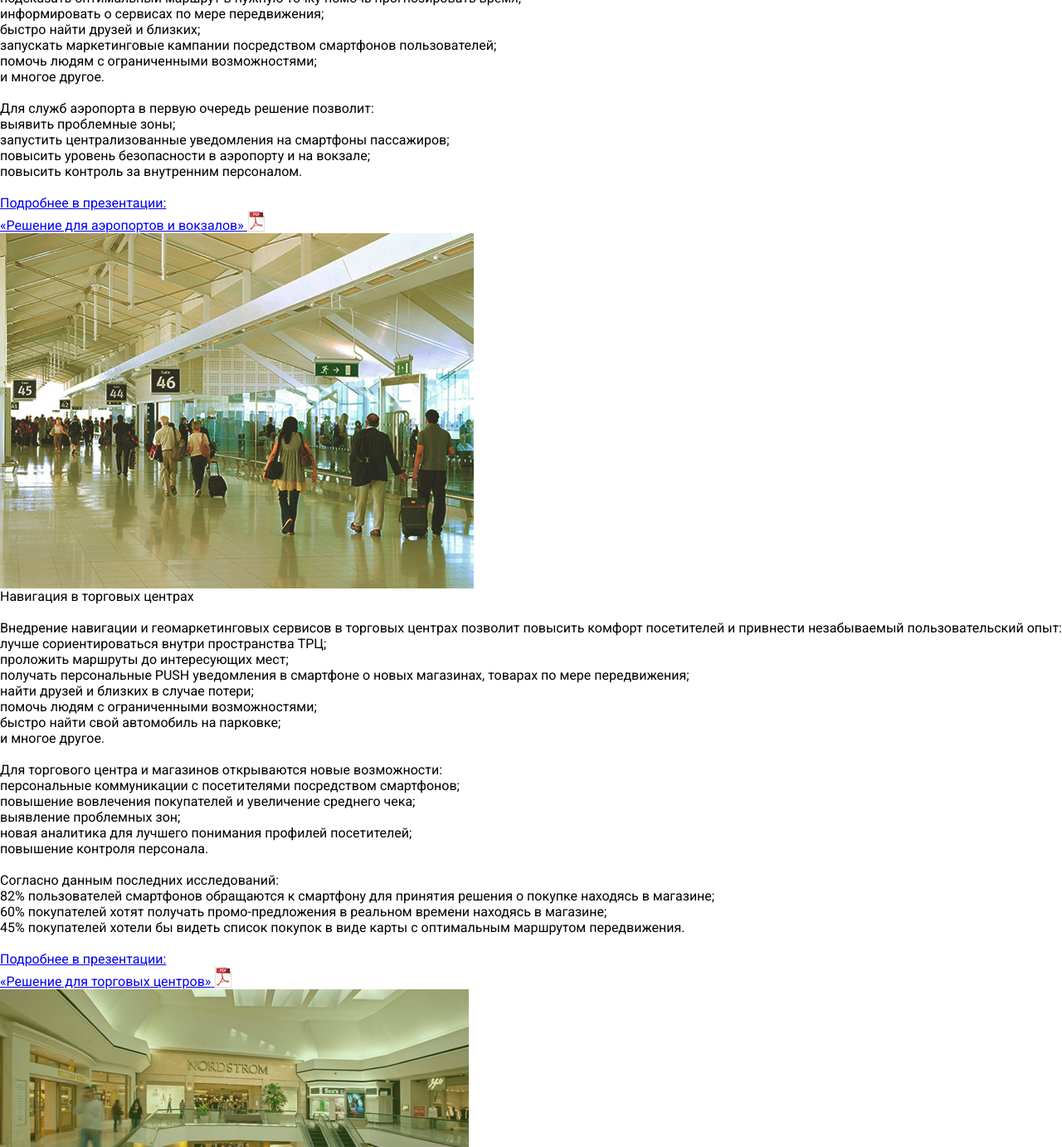
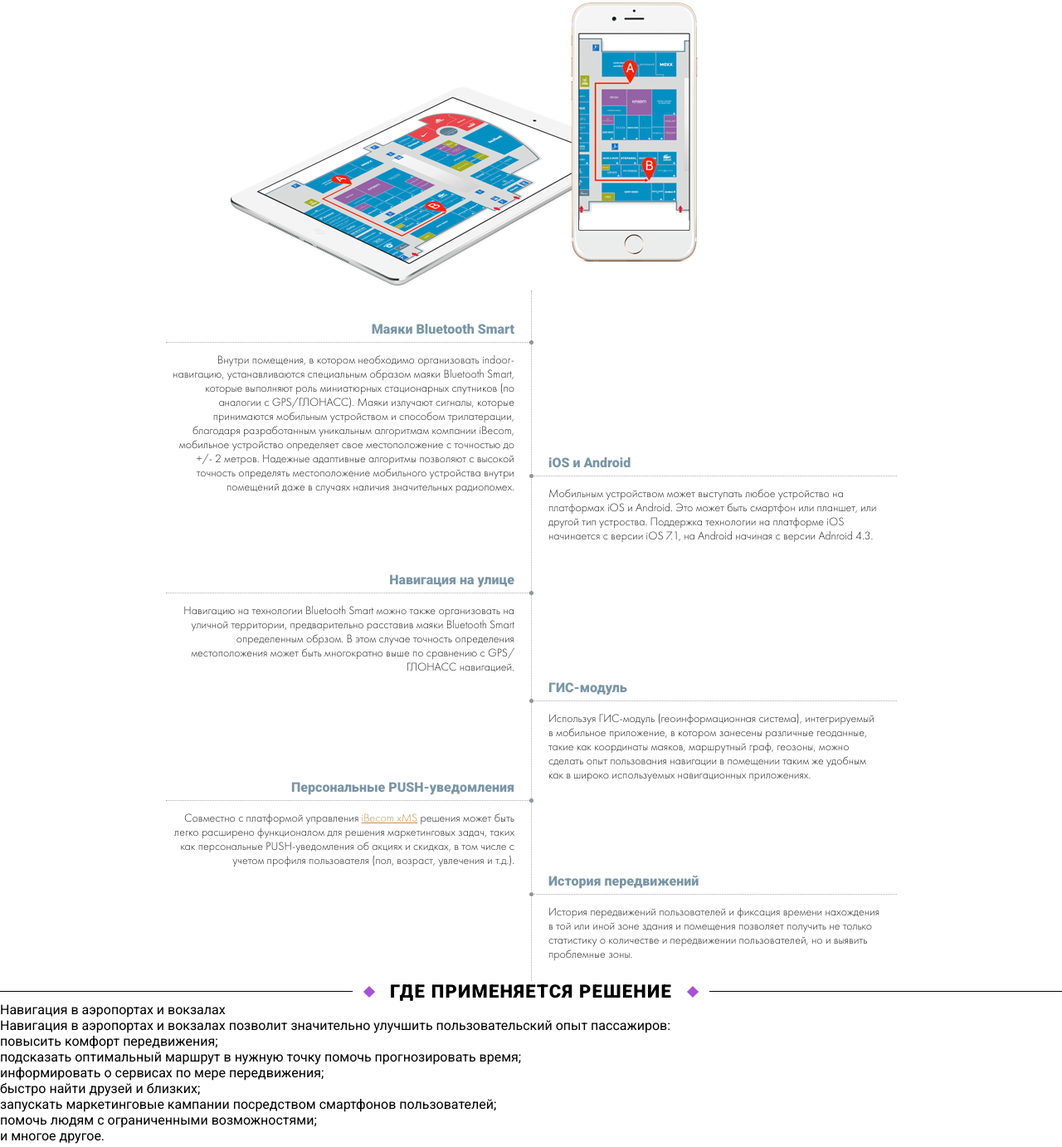
Before and after one commit to RadiksMan/ibecome, a website: page src/index.html in a window 1280 px wide. Shown: the part 1744-3126 px from the top of the page at 83% size. Drawn offline with nearby package versions, Linux system fonts and the light colour scheme; files that its build step writes are made by us from their sources.

Commit message:
how-it work

```diff
--- a/src/partials/how-it-works.html
+++ b/src/partials/how-it-works.html
@@ -0,0 +1,40 @@
+<section class="how-it-works">
+    <div class="how-it-wrap">
+        <div class="title">
+            <div class="title-wrap black">
+                <h2 class="title-main green">КАК ЭТО РАБОТАЕТ</h2>
+            </div>
+        </div>
+        <div class="img"><img src="images/tabsmart.png" alt=""></div>
+        <div class="content cfix">
+            <div class="column left">
+                <div class="item">
+                    <p>Маяки Bluetooth Smart </p>
+                    <p>Внутри помещения, в котором необходимо организовать indoor-навигацию, устанавливаются специальным образом маяки Bluetooth Smart, которые выполняют роль миниатюрных стационарных спутников (по аналогии с GPS/ГЛОНАСС). Маяки излучают сигналы, которые принимаются мобильным устройством и способом трилатерации, благодаря разработанным уникальным алгоритмам компании iBecom, мобильное устройство определяет свое местоположение с точностью до +/- 2 метров. Надежные адаптивные алгоритмы позволяют с высокой точность определять местоположение мобильного устройства внутри помещений даже в случаях наличия значительных радиопомех.</p>
+                </div>
+                <div class="item">
+                    <p>Навигация на улице</p>
+                    <p>Навигацию на технологии Bluetooth Smart можно также организовать на уличной территории, предварительно расставив маяки Bluetooth Smart определенным обрзом. В этом случае точность определения местоположения может быть многократно выше по сравнению с GPS/ГЛОНАСС навигацией.</p>
+                </div>
+                <div class="item">
+                    <p>Персональные PUSH-уведомления</p>
+                    <p>Совместно с платформой управления <a href="#">iBecom xMS</a> решения может быть легко расширено функционалом для решения маркетинговых задач, таких как персональные PUSH-уведомления об акциях и скидках, в том числе с учетом профиля пользователя (пол, возраст, увлечения и т.д.).</p>
+                </div>
+            </div>
+            <div class="column right">
+                 <div class="item">
+                    <p>iOS и Android</p>
+                    <p>Мобильным устройством может выступать любое устройство на платформах iOS и Android. Это может быть смартфон или планшет, или другой тип устроства. Поддержка технологии на платформе iOS начинается с версии iOS 7.1, на Android начиная с версии Adnroid 4.3.</p>
+                </div>
+                <div class="item">
+                    <p>ГИС-модуль</p>
+                    <p>Используя ГИС-модуль (геоинформационная система), интегрируемый в мобильное приложение, в котором занесены различные геоданные, такие как координаты маяков, маршрутный граф, геозоны, можно сделать опыт пользования навигации в помещении таким же удобным как в широко используемых навигационных приложениях.</p>
+                </div>
+                <div class="item">
+                    <p>История передвижений</p>
+                    <p>История передвижений пользователей и фиксация времени нахождения в той или иной зоне здания и помещения позволяет получить не только статистику о количестве и передвижении пользователей, но и выявить проблемные зоны.</p>
+                </div>
+            </div>
+        </div>
+    </div>
+</section>
--- a/src/sass/develop_scss/develop_5.scss
+++ b/src/sass/develop_scss/develop_5.scss
@@ -1,3 +1,4 @@
+/*slider*/
     .slider-wrapp{ width:100%; background-image: url('../images/slider-bg.jpg');  background-repeat: repeat; padding-top: 46px;
         .slider-align{ max-width: 960px; width:100%; margin:0 auto;
             .title{     padding-bottom: 89px;
@@ -36,3 +37,50 @@
             .slick-dots .slick-active button{background-color: #000;}
         }
     }
+/*END slider*/
+/*how-it-works*/
+    .how-it-works{
+        .how-it-wrap{ max-width: 960px; width: 100%; margin: 0 auto;
+            .title{     padding-bottom: 72px;
+                .title-wrap{
+                    .title-main{color:#000; font-weight: bold;}
+                }
+            }
+            .img{text-align: center; img{margin-right: 161px;}}
+            .content{
+                .left{ border-right: 1px dotted #abadaf; padding-left: 40px; padding-right: 20px;     padding-bottom: 136px;
+                    .item{text-align: right;
+                        &:nth-child(1){    padding-top: 39px;    }
+                        &:nth-child(2){    padding-top: 95px;    }
+                        &:nth-child(3){    padding-top: 128px;    }
+                        p{
+                            &:nth-child(1){padding-right: 20px;}
+                        }
+                    }
+                }
+                .right{
+                    .item{
+                        p{padding-left: 20px;
+                            &:nth-child(1){padding-left: 20px;
+                                &:before{right: auto; left:-3px;}
+                            }
+                        }
+                        &:nth-child(1){    padding-top: 200px;    }
+                        &:nth-child(2){    padding-top: 166px;    }
+                        &:nth-child(3){    padding-top: 111px;    }
+                    }
+                }
+                .column{float:left;
+                    .item{ width:420px; position: relative;
+                        p{font: 200 14px/17px 'Futura PT'; color:#1d1d1d;
+                            &:nth-child(1){font: 900 16px/16px 'Roboto'; color:#7a96a7; width:100%; border-bottom: 1px dotted #abadaf; position: relative;     padding-bottom: 7px;     margin-bottom: 13px;
+                                &:before{content: ''; display: block;position: absolute; width:5px; height:5px; background-color: #8c95a2; bottom:-3px; right:-3px; border-radius:50%;}
+                            }
+                            a{color:#ca8b47;}
+                        }
+                    }
+                }
+            }
+        }
+    }
+/*END how-it-works*/
```
Also changed, not shown: src/images/tabsmart.png (added). Lines whose indentation alone changed are shown as unchanged.
